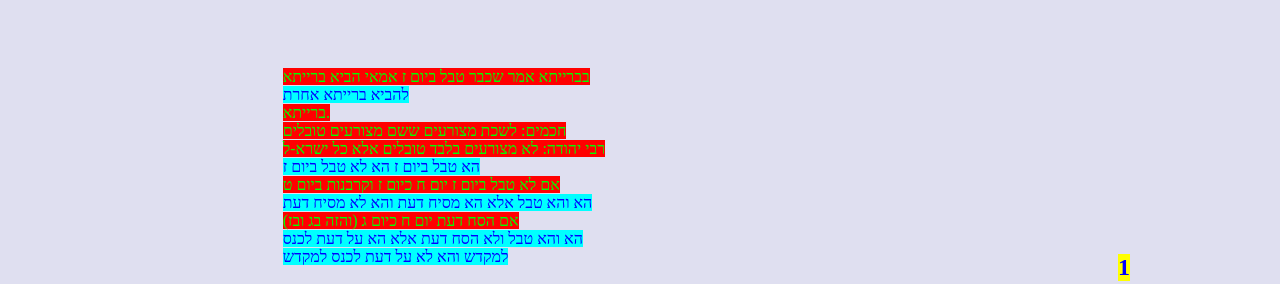
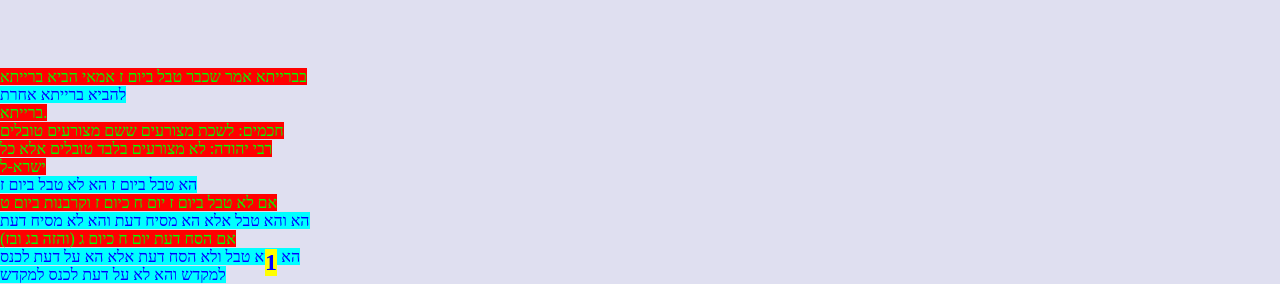
Before and after one commit to LeviF652/LeviF652, a plain HTML site: page index.html in a window 1280 px wide. Shown: the part 588-872 px from the top of the page. Drawn offline with Linux system fonts and the light colour scheme.

Commit message:
Update index.html

```diff
--- a/index.html
+++ b/index.html
@@ -175,13 +175,13 @@
         #QaA {
             position: absolute;
             top: 640px;
-            right: 675px ;
+            right: 970px ;
         }
 
         #number-A {
             position: absolute;
-            right: 150px;
-            top: 822px;
+            right: 1003px;
+            top: 817px;
         }
 
 
```
